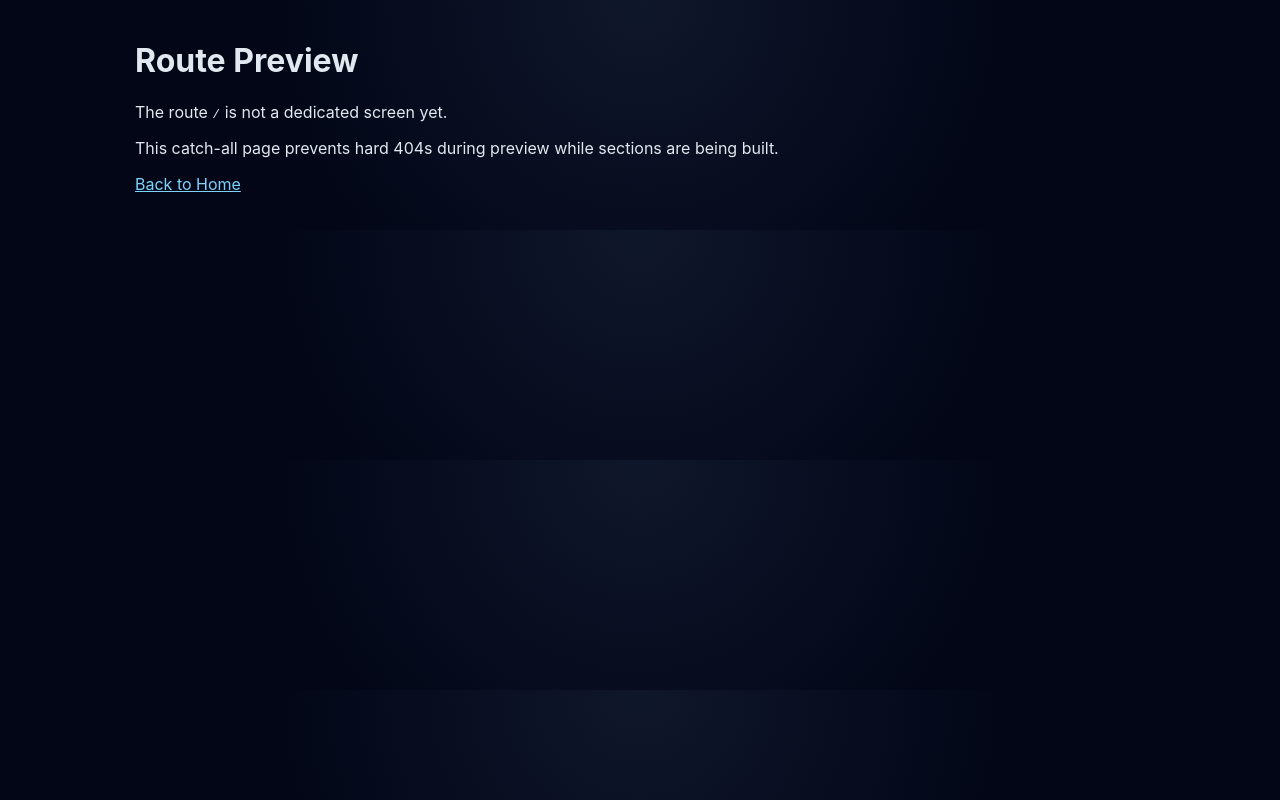
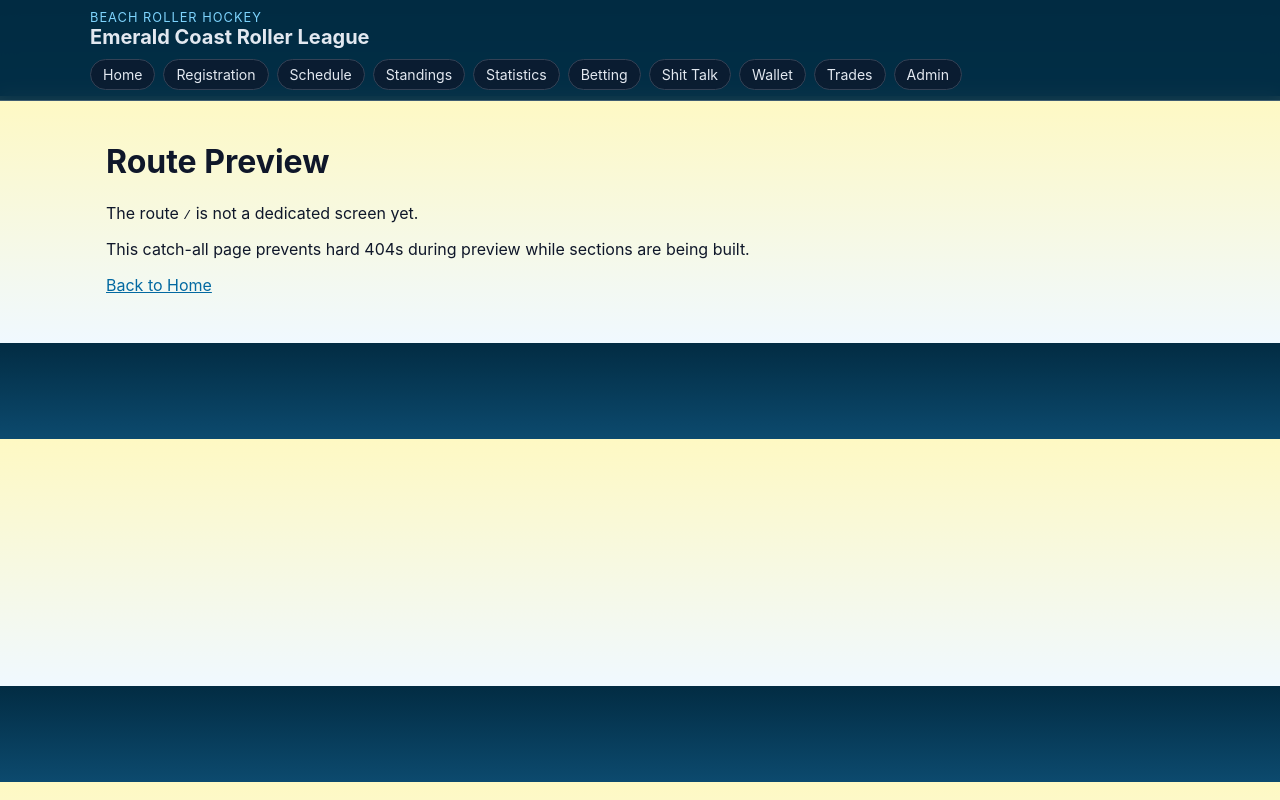
Before and after one commit to carlsoncompanyx/summerleagueapp, a Next.js app: page / in a window 1280 px wide. Built offline with nearby package versions, Linux system fonts and the light colour scheme.

Commit message:
Redesign app shell with beach theme and new tab structure

```diff
--- a/app/globals.css
+++ b/app/globals.css
@@ -2,19 +2,59 @@
 body {
   margin: 0;
   font-family: Inter, system-ui, -apple-system, Segoe UI, Roboto, Arial, sans-serif;
-  background: radial-gradient(circle at top, #0f172a 0%, #020617 55%);
+  background: linear-gradient(180deg, #022c43 0%, #0c4a6e 28%, #fef9c3 28%, #f0f9ff 100%);
+  color: #0f172a;
+}
+
+.site-header {
+  position: sticky;
+  top: 0;
+  z-index: 20;
+  backdrop-filter: blur(8px);
+  background: rgba(2, 44, 67, 0.92);
   color: #e2e8f0;
+  border-bottom: 1px solid rgba(148, 163, 184, 0.35);
+  padding: 10px 14px;
 }
-main { max-width: 1050px; margin: 0 auto; padding: 20px; }
-a { color: #7dd3fc; }
+.site-header-inner {
+  max-width: 1100px;
+  margin: 0 auto;
+  display: flex;
+  justify-content: space-between;
+  align-items: center;
+  gap: 12px;
+}
+.site-header h1 { margin: 0; font-size: 1.25rem; }
+.kicker { margin: 0; color: #7dd3fc; font-size: 0.8rem; text-transform: uppercase; letter-spacing: 0.08em; }
+
+.tabs {
+  max-width: 1100px;
+  margin: 10px auto 0;
+  display: flex;
+  flex-wrap: wrap;
+  gap: 8px;
+}
+.tab-link {
+  color: #e2e8f0;
+  border: 1px solid #334155;
+  background: rgba(15, 23, 42, 0.72);
+  border-radius: 999px;
+  padding: 6px 12px;
+  text-decoration: none;
+  font-size: 0.88rem;
+}
+.tab-link:hover { background: rgba(14, 116, 144, 0.7); }
+
+main { max-width: 1100px; margin: 0 auto; padding: 20px 16px 32px; }
+a { color: #0369a1; }
 
 .hero {
-  background: linear-gradient(120deg, #064e3b, #0f766e 55%, #155e75);
+  background: linear-gradient(120deg, #fef08a, #fde68a 55%, #facc15);
   border-radius: 14px;
   padding: 18px;
-  box-shadow: 0 10px 35px rgba(2, 6, 23, 0.45);
+  box-shadow: 0 10px 30px rgba(12, 74, 110, 0.25);
 }
-.hero h1 { margin: 0 0 4px; }
+.hero h2 { margin: 0 0 6px; }
 
 .grid {
   margin-top: 16px;
@@ -23,9 +63,9 @@ a { color: #7dd3fc; }
   gap: 12px;
 }
 .card {
-  border: 1px solid #334155;
+  border: 1px solid #cbd5e1;
   border-radius: 12px;
-  background: rgba(15, 23, 42, 0.9);
+  background: rgba(255, 255, 255, 0.95);
   padding: 12px;
 }
 
@@ -35,19 +75,18 @@ a { color: #7dd3fc; }
   margin-top: 8px;
   font-size: 0.92rem;
 }
-.table th, .table td {
-  border-bottom: 1px solid #334155;
-  text-align: left;
-  padding: 6px;
-}
-.table th { color: #bae6fd; }
+.table th, .table td { border-bottom: 1px solid #cbd5e1; text-align: left; padding: 6px; }
+.table th { color: #0c4a6e; }
 
-.muted { color: #94a3b8; }
+.muted { color: #475569; }
 .badge {
   display: inline-block;
   border-radius: 999px;
   padding: 2px 8px;
   font-size: 0.75rem;
-  background: #0b3b4f;
-  border: 1px solid #155e75;
+  background: #e0f2fe;
+  border: 1px solid #7dd3fc;
+  color: #0c4a6e;
 }
+
+.section-title { margin: 0 0 8px; }
--- a/app/layout.tsx
+++ b/app/layout.tsx
@@ -1,10 +1,31 @@
 import './globals.css';
+import InstallPrompt from '../components/InstallPrompt';
+import NavTabs from '../components/NavTabs';
+import { Role } from '../lib/types';
 
 export const metadata = {
   title: 'Emerald Coast Roller League',
   description: 'ECRL PWA MVP'
 };
 
+const role: Role = 'ADMIN';
+
 export default function RootLayout({ children }: { children: React.ReactNode }) {
-  return <html lang="en"><body className="bg-slate-950 text-slate-100">{children}</body></html>;
+  return (
+    <html lang="en">
+      <body>
+        <header className="site-header">
+          <div className="site-header-inner">
+            <div>
+              <p className="kicker">Beach Roller Hockey</p>
+              <h1>Emerald Coast Roller League</h1>
+            </div>
+            <InstallPrompt />
+          </div>
+          <NavTabs role={role} />
+        </header>
+        {children}
+      </body>
+    </html>
+  );
 }
--- a/components/NavTabs.tsx
+++ b/components/NavTabs.tsx
@@ -5,13 +5,14 @@ import { Role } from '../lib/types';
 
 const ITEMS = [
   { label: 'Home', href: '/', testId: 'tab-home' },
+  { label: 'Registration', href: '/registration', testId: 'tab-registration' },
   { label: 'Schedule', href: '/schedule', testId: 'tab-schedule' },
   { label: 'Standings', href: '/standings', testId: 'tab-standings' },
-  { label: 'Leaders', href: '/leaders', testId: 'tab-leaders' },
+  { label: 'Statistics', href: '/statistics', testId: 'tab-statistics' },
   { label: 'Betting', href: '/betting', testId: 'tab-betting' },
+  { label: 'Shit Talk', href: '/chat', testId: 'tab-chat' },
   { label: 'Wallet', href: '/wallet', testId: 'tab-wallet' },
   { label: 'Trades', href: '/trades', testId: 'tab-trades' },
-  { label: 'Shit Talk', href: '/chat', testId: 'tab-chat' },
   { label: 'Admin', href: '/admin', testId: 'tab-admin' },
 ] as const;
 
@@ -23,9 +24,9 @@ export default function NavTabs({ role }: { role: Role }) {
   });
 
   return (
-    <nav className="grid grid-cols-3 gap-2 text-sm" aria-label="Primary tabs">
+    <nav className="tabs" aria-label="Primary tabs">
       {filtered.map((item) => (
-        <Link key={item.href} data-testid={item.testId} className="rounded border p-2" href={item.href}>
+        <Link key={item.href} data-testid={item.testId} className="tab-link" href={item.href}>
           {item.label}
         </Link>
       ))}
```
Also changed, not shown: app/chat/page.tsx (+18 -5 lines), app/page.tsx (+21 -30 lines), app/registration/page.tsx (added, +15 -0 lines), app/statistics/page.tsx (added, +29 -0 lines), 1 other file (tests, documents, lock files or other folders).
